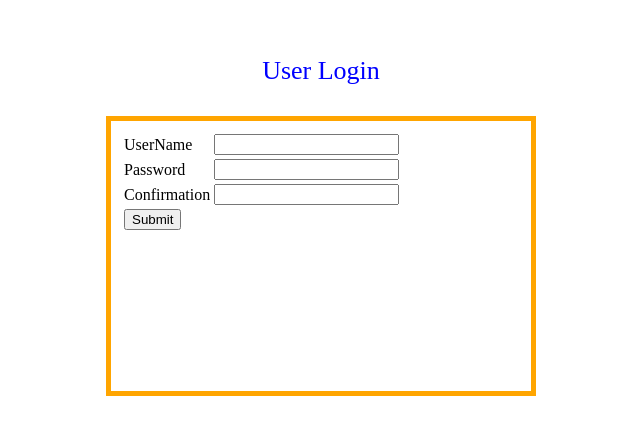
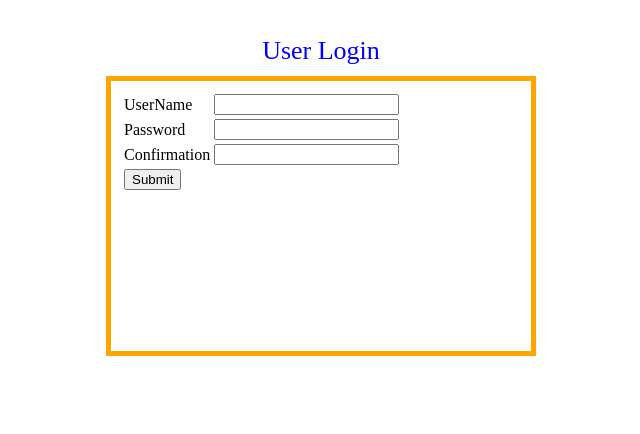
Before and after one commit to amendezo/midterm-2019, a plain HTML site: page index.html in a window 1280 px wide. Shown: the whole page, without its empty margins (319-959 px from the left). Drawn offline with Linux system fonts and the light colour scheme.

Commit message:
Update style.css

```diff
--- a/style.css
+++ b/style.css
@@ -5,12 +5,12 @@ p{
 div {
     width:400px;
     height:250px;
-    padding: 10px;
+
     border: 5px solid orange;
-    margin-top: 20px;
+
 }
 .center {
     margin: auto;
     padding: 10px;
-    margin-top: 20px;
+
 }
```
